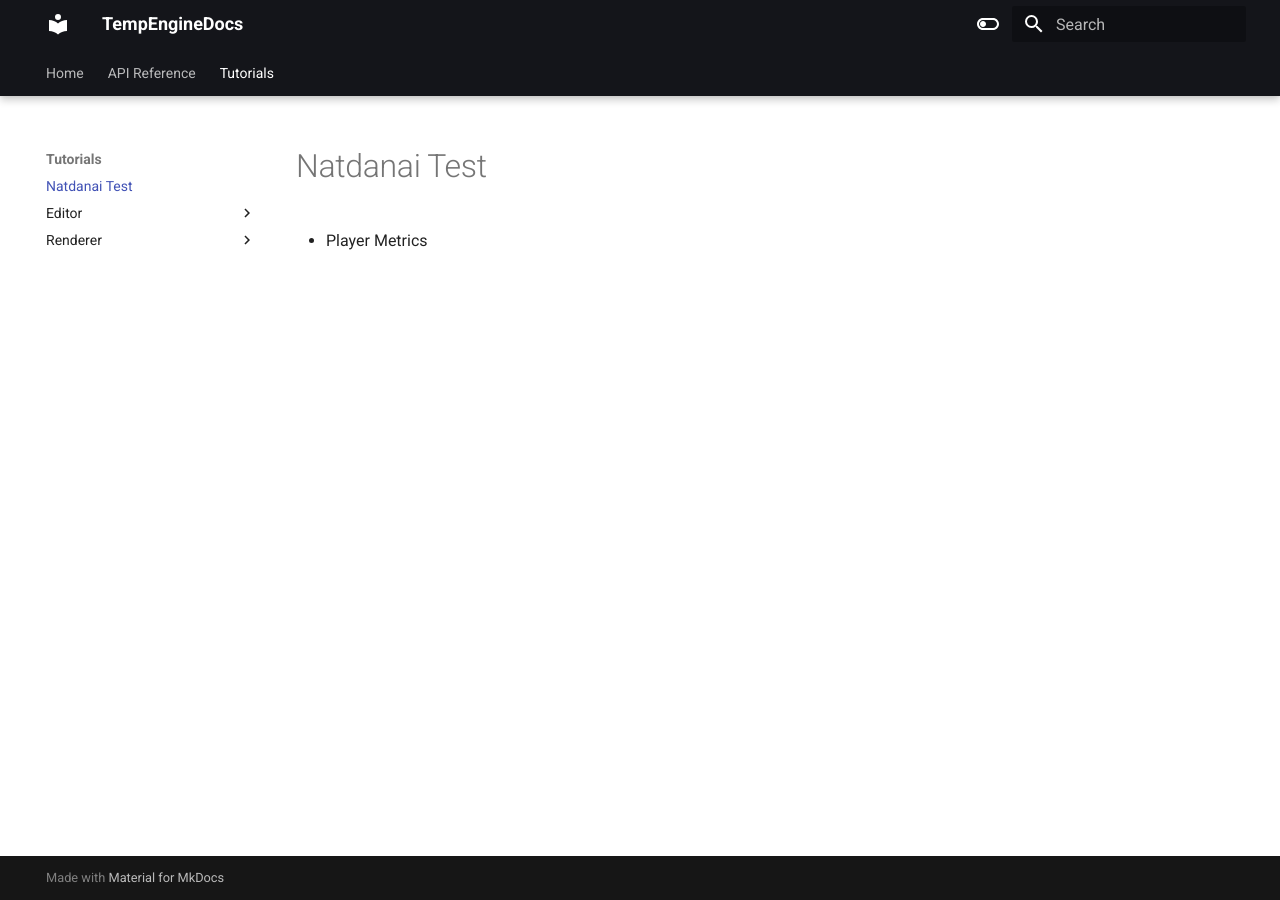
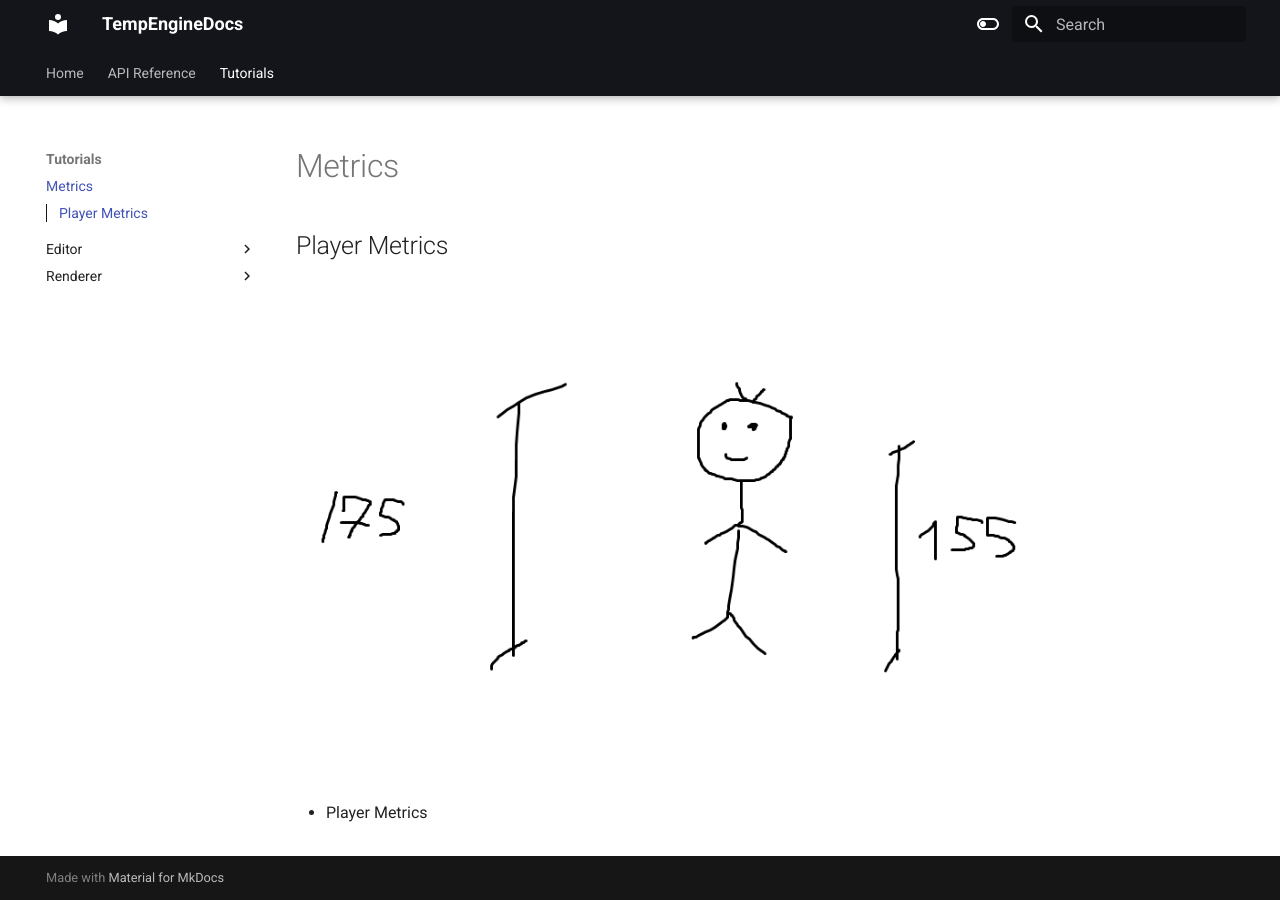
Before and after one commit to erichederstedt/TempEngineDocs, an MkDocs documentation site: the page built from docs/Tutorials/Metrics.md, in a window 1280 px wide. Built offline with MkDocs 1.6.1 and Material for MkDocs 9.7.7, drawn with Linux system fonts in a browser that asks for light colours.

Commit message:
Update Metrics.md

```diff
--- a/docs/Tutorials/Metrics.md
+++ b/docs/Tutorials/Metrics.md
@@ -1,7 +1,7 @@
+# Metrics
 
+## Player Metrics
 
-# Natdanai Test
-
-<!-- ![PlayerHeight](Player.png) -->
+![PlayerHeight](Player.png)
 
 - Player Metrics
```
